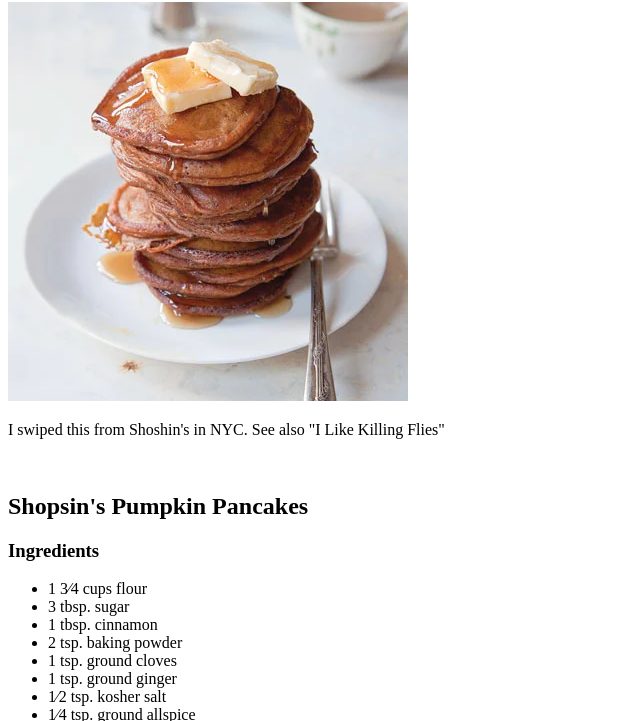
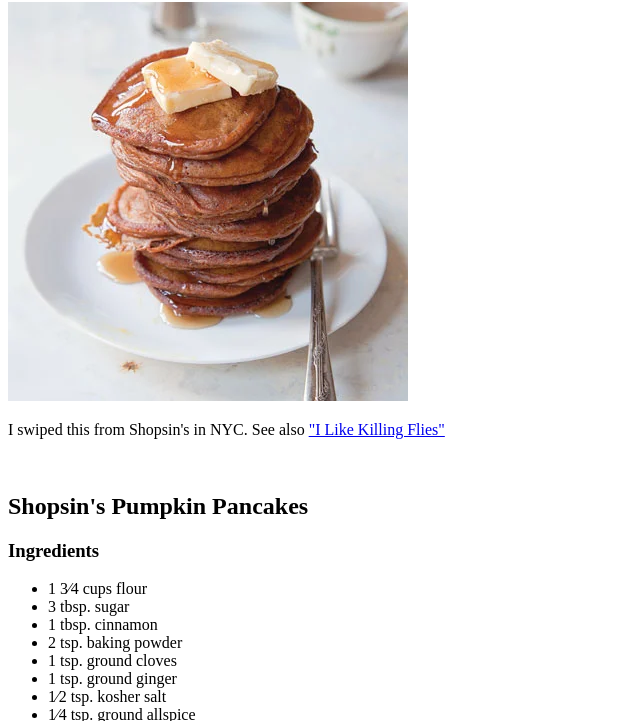
Before and after one commit to skunkfifty/odin-recipes, a plain HTML site: page recipes/pumppancakes.html in a window 1280 px wide. Shown: the part 78-799 px from the top of the page, without its empty margins (0-640 px from the left). Drawn offline with Linux system fonts and the light colour scheme.

Commit message:
Fix bugs in links

```diff
--- a/recipes/pumppancakes.html
+++ b/recipes/pumppancakes.html
@@ -7,7 +7,7 @@
     <body>
      <h1>Pumpkin Pancakes</h1>
      <img src="../img/pumppan.webp" alt="pumpkin pancakes stacked high on a plate">
-     <p>I swiped this from Shoshin's in NYC. See also "I Like Killing Flies"</p>
+     <p>I swiped this from Shopsin's in NYC. See also <a href="https://en.wikipedia.org/wiki/I_Like_Killing_Flies"> "I Like Killing Flies"</a></p>
     </body>
 <br>
 <h2>Shopsin's Pumpkin Pancakes</h2>
```
